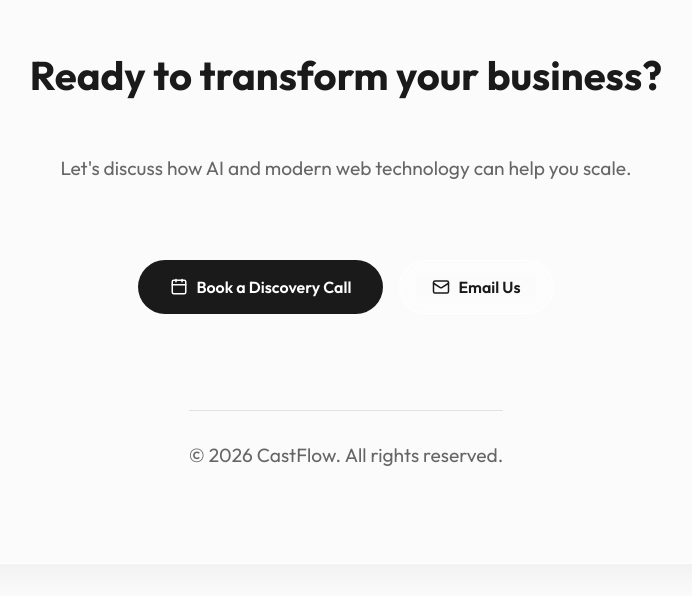
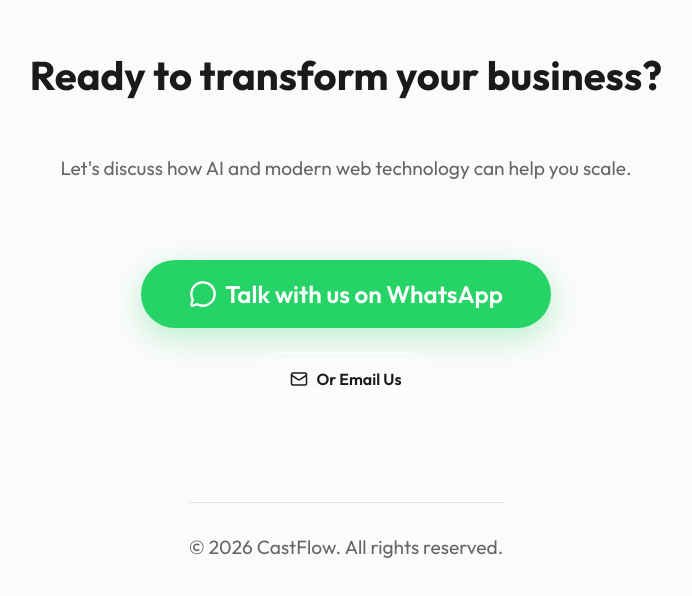
Before and after one commit to workbinodshaw-design/binodsite, a React (Vite) app: page /services in a window 1280 px wide. Shown: the part 1897-2493 px from the top of the page, without its empty margins (294-986 px from the left). Built offline with nearby package versions, Linux system fonts and the light colour scheme; no server answers.

Commit message:
feat: add massive whatsapp trust button to all footers

```diff
--- a/src/components/ContactSection.jsx
+++ b/src/components/ContactSection.jsx
@@ -1,5 +1,5 @@
 import React from 'react';
-import { Mail, Calendar } from 'lucide-react';
+import { Mail, Calendar, MessageCircle } from 'lucide-react';
 
 const ContactSection = () => {
   return (
@@ -7,12 +7,26 @@ const ContactSection = () => {
       <h2>Ready to transform your business?</h2>
       <p>Let's discuss how AI and modern web technology can help you scale.</p>
 
-      <div className="contact-buttons">
-        <a href="https://wa.me/919394683474" target="_blank" rel="noreferrer" className="btn btn-primary" style={{ textDecoration: 'none' }}>
-          <Calendar size={18} /> Book a Discovery Call
+      <div className="contact-buttons" style={{ flexDirection: 'column', alignItems: 'center', gap: '1.5rem' }}>
+        <a
+          href="https://wa.me/919394683474"
+          target="_blank"
+          rel="noreferrer"
+          className="btn"
+          style={{
+            textDecoration: 'none',
+            background: '#25D366',
+            color: 'white',
+            fontSize: '1.5rem',
+            padding: '1.2rem 3rem',
+            boxShadow: '0 10px 30px rgba(37, 211, 102, 0.3)',
+            borderRadius: '100px'
+          }}
+        >
+          <MessageCircle size={28} /> Talk with us on WhatsApp
         </a>
         <a href="mailto:work.binodshaw@gmail.com" className="btn btn-secondary" style={{ textDecoration: 'none' }}>
-          <Mail size={18} /> Email Us
+          <Mail size={18} /> Or Email Us
         </a>
       </div>
 
```
